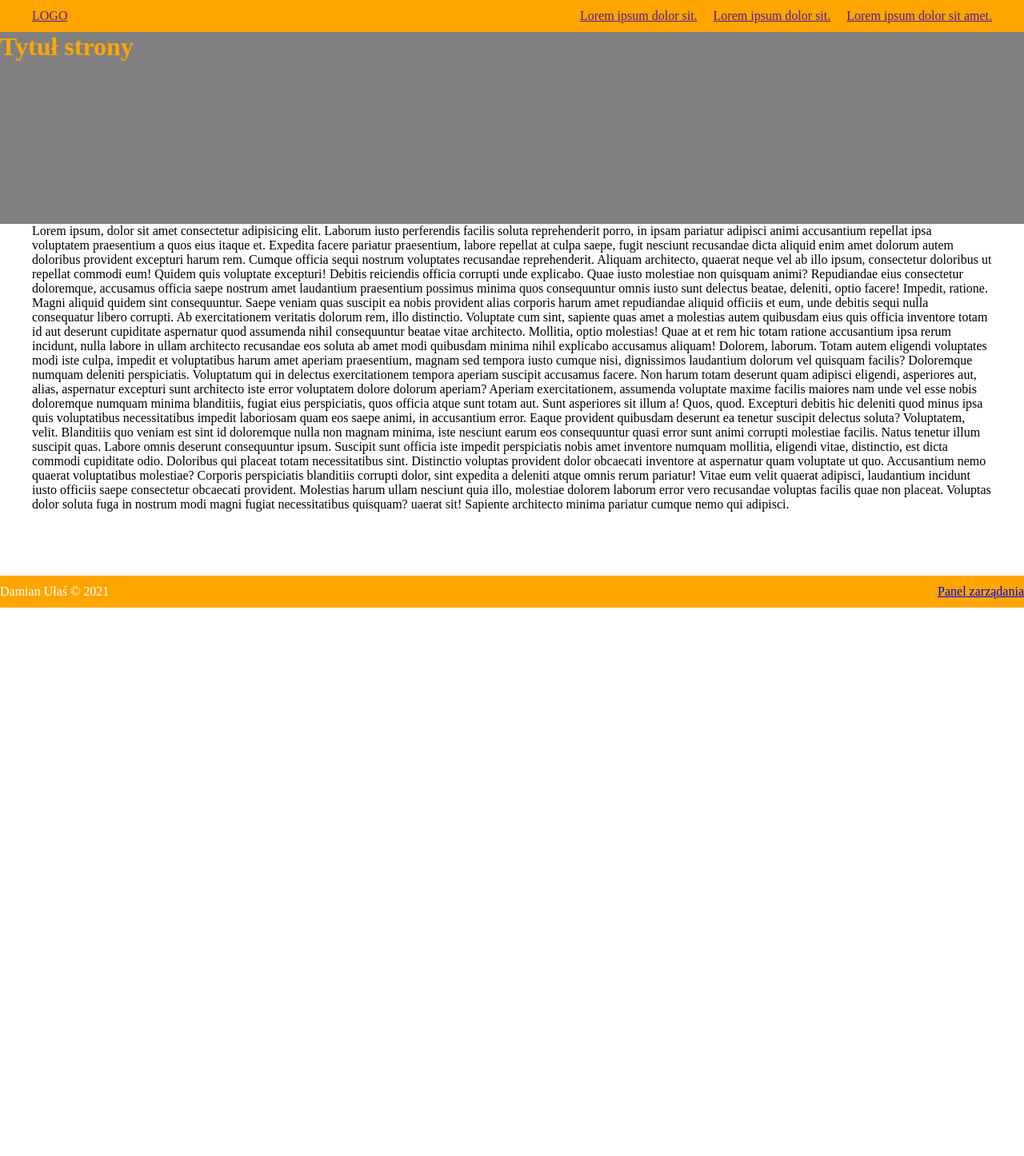
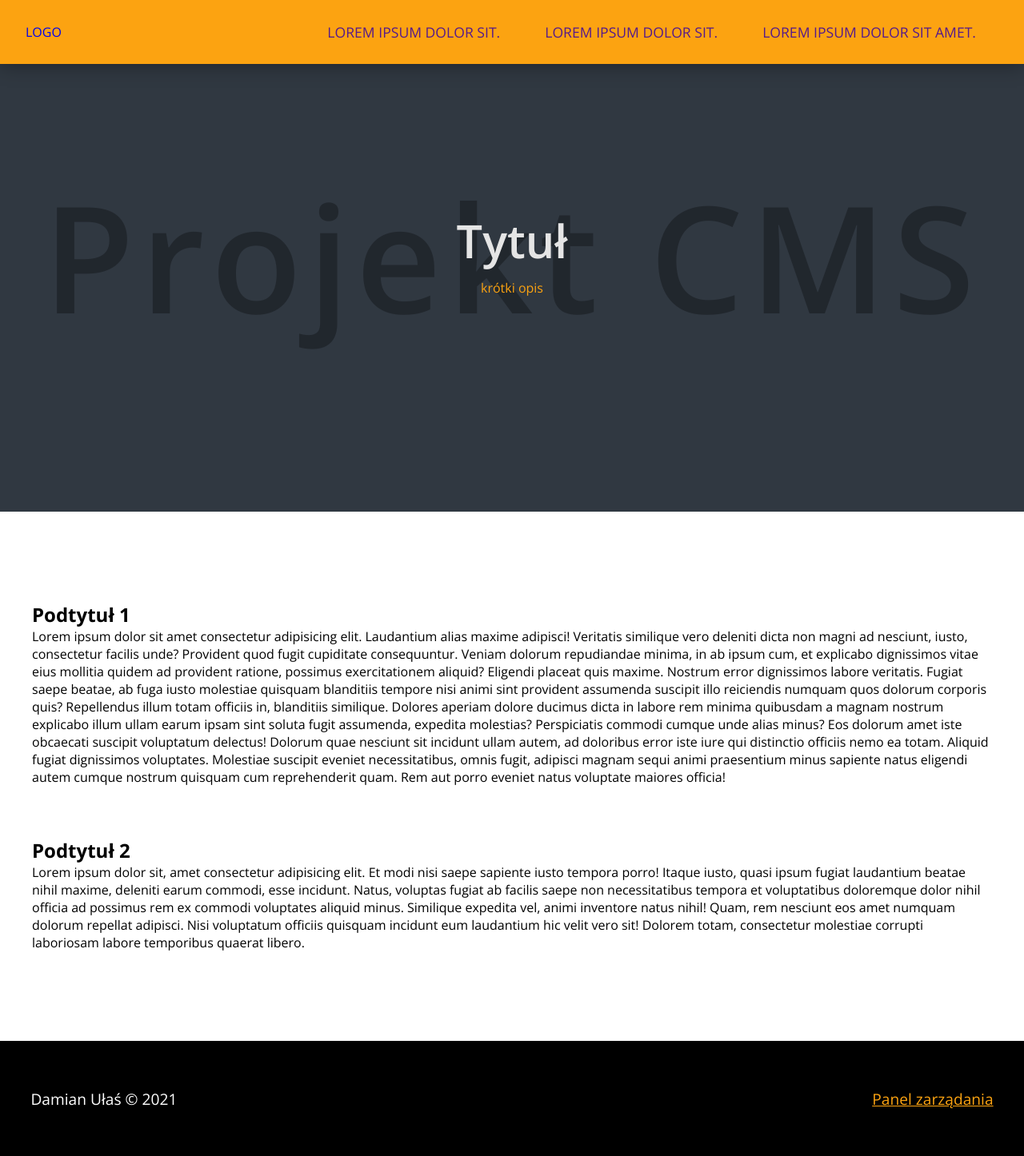
Before and after one commit to DamianoCode/simple-cms, a PHP site: page / in a window 1280 px wide. Shown: the whole page at 80% size. Before the commit the page ends 760 px from the top, so only its background shows below. Run offline with PHP 8.4, Linux system fonts and the light colour scheme.

Commit message:
add styles and change html template

```diff
--- a/header.php
+++ b/header.php
@@ -4,18 +4,16 @@
     <meta charset="UTF-8">
     <meta http-equiv="X-UA-Compatible" content="IE=edge">
     <meta name="viewport" content="width=device-width, initial-scale=1.0">
-    <title>Document</title>
+    <title>Tytuł</title>
     <link rel="stylesheet" href="./styles/style.css">
 </head>
 <body>
-    <header class="header">
-        <div class="header__content content__container">
-            <a class="header__logo" href="">LOGO</a>
+    <header class="navbar">
+            <a class="navbar__logo" href="/index.php">LOGO</a>
 
-            <ul class="header__links">
-                <li class="header__link"><a href="">Lorem ipsum dolor sit.</a></li>
-                <li class="header__link"><a href="">Lorem ipsum dolor sit.</a></li>
-                <li class="header__link"><a href="">Lorem ipsum dolor sit amet.</a></li>
+            <ul class="navbar__links">
+                <li class="navbar__link"><a href="">Lorem ipsum dolor sit.</a></li>
+                <li class="navbar__link"><a href="">Lorem ipsum dolor sit.</a></li>
+                <li class="navbar__link"><a href="">Lorem ipsum dolor sit amet.</a></li>
             </ul>
-        </div>
     </header>
--- a/index.php
+++ b/index.php
@@ -1,27 +1,27 @@
 <?php include_once("header.php") ?>
 
 <div class="main__container" id="page-content">
-    <div class="hero__section">
-        <h1>Tytuł strony</h1>
-    </div>
+    <section class="hero__container section">
+		<h1 class="hero__title">Tytuł</h1>
+		<p class="hero__text">krótki opis</p>
+		<p class="text-background">Projekt CMS</p>
+	</section>
     <div class="content__container">
-    Lorem ipsum, dolor sit amet consectetur adipisicing elit. Laborum iusto perferendis facilis soluta reprehenderit porro, in ipsam pariatur adipisci animi accusantium repellat ipsa voluptatem praesentium a quos eius itaque et.
-    Expedita facere pariatur praesentium, labore repellat at culpa saepe, fugit nesciunt recusandae dicta aliquid enim amet dolorum autem doloribus provident excepturi harum rem. Cumque officia sequi nostrum voluptates recusandae reprehenderit.
-    Aliquam architecto, quaerat neque vel ab illo ipsum, consectetur doloribus ut repellat commodi eum! Quidem quis voluptate excepturi! Debitis reiciendis officia corrupti unde explicabo. Quae iusto molestiae non quisquam animi?
-    Repudiandae eius consectetur doloremque, accusamus officia saepe nostrum amet laudantium praesentium possimus minima quos consequuntur omnis iusto sunt delectus beatae, deleniti, optio facere! Impedit, ratione. Magni aliquid quidem sint consequuntur.
-    Saepe veniam quas suscipit ea nobis provident alias corporis harum amet repudiandae aliquid officiis et eum, unde debitis sequi nulla consequatur libero corrupti. Ab exercitationem veritatis dolorum rem, illo distinctio.
-    Voluptate cum sint, sapiente quas amet a molestias autem quibusdam eius quis officia inventore totam id aut deserunt cupiditate aspernatur quod assumenda nihil consequuntur beatae vitae architecto. Mollitia, optio molestias!
-    Quae at et rem hic totam ratione accusantium ipsa rerum incidunt, nulla labore in ullam architecto recusandae eos soluta ab amet modi quibusdam minima nihil explicabo accusamus aliquam! Dolorem, laborum.
-    Totam autem eligendi voluptates modi iste culpa, impedit et voluptatibus harum amet aperiam praesentium, magnam sed tempora iusto cumque nisi, dignissimos laudantium dolorum vel quisquam facilis? Doloremque numquam deleniti perspiciatis.
-    Voluptatum qui in delectus exercitationem tempora aperiam suscipit accusamus facere. Non harum totam deserunt quam adipisci eligendi, asperiores aut, alias, aspernatur excepturi sunt architecto iste error voluptatem dolore dolorum aperiam?
-    Aperiam exercitationem, assumenda voluptate maxime facilis maiores nam unde vel esse nobis doloremque numquam minima blanditiis, fugiat eius perspiciatis, quos officia atque sunt totam aut. Sunt asperiores sit illum a!
-    Quos, quod. Excepturi debitis hic deleniti quod minus ipsa quis voluptatibus necessitatibus impedit laboriosam quam eos saepe animi, in accusantium error. Eaque provident quibusdam deserunt ea tenetur suscipit delectus soluta?
-    Voluptatem, velit. Blanditiis quo veniam est sint id doloremque nulla non magnam minima, iste nesciunt earum eos consequuntur quasi error sunt animi corrupti molestiae facilis. Natus tenetur illum suscipit quas.
-    Labore omnis deserunt consequuntur ipsum. Suscipit sunt officia iste impedit perspiciatis nobis amet inventore numquam mollitia, eligendi vitae, distinctio, est dicta commodi cupiditate odio. Doloribus qui placeat totam necessitatibus sint.
-    Distinctio voluptas provident dolor obcaecati inventore at aspernatur quam voluptate ut quo. Accusantium nemo quaerat voluptatibus molestiae? Corporis perspiciatis blanditiis corrupti dolor, sint expedita a deleniti atque omnis rerum pariatur!
-    Vitae eum velit quaerat adipisci, laudantium incidunt iusto officiis saepe consectetur obcaecati provident. Molestias harum ullam nesciunt quia illo, molestiae dolorem laborum error vero recusandae voluptas facilis quae non placeat.
-    Voluptas dolor soluta fuga in nostrum modi magni fugiat necessitatibus quisquam? uaerat sit! Sapiente architecto minima pariatur cumque nemo qui adipisci.
-    </div>
+        <div class="text__container">
+            <h2>Podtytuł 1</h2>
+            Lorem ipsum dolor sit amet consectetur adipisicing elit. Laudantium alias maxime adipisci! Veritatis similique vero deleniti dicta non magni ad nesciunt, iusto, consectetur facilis unde? Provident quod fugit cupiditate consequuntur.
+            Veniam dolorum repudiandae minima, in ab ipsum cum, et explicabo dignissimos vitae eius mollitia quidem ad provident ratione, possimus exercitationem aliquid? Eligendi placeat quis maxime. Nostrum error dignissimos labore veritatis.
+            Fugiat saepe beatae, ab fuga iusto molestiae quisquam blanditiis tempore nisi animi sint provident assumenda suscipit illo reiciendis numquam quos dolorum corporis quis? Repellendus illum totam officiis in, blanditiis similique.
+            Dolores aperiam dolore ducimus dicta in labore rem minima quibusdam a magnam nostrum explicabo illum ullam earum ipsam sint soluta fugit assumenda, expedita molestias? Perspiciatis commodi cumque unde alias minus?
+            Eos dolorum amet iste obcaecati suscipit voluptatum delectus! Dolorum quae nesciunt sit incidunt ullam autem, ad doloribus error iste iure qui distinctio officiis nemo ea totam. Aliquid fugiat dignissimos voluptates.
+            Molestiae suscipit eveniet necessitatibus, omnis fugit, adipisci magnam sequi animi praesentium minus sapiente natus eligendi autem cumque nostrum quisquam cum reprehenderit quam. Rem aut porro eveniet natus voluptate maiores officia!
+        </div>
+        <div class="text__container">
+            <h2>Podtytuł 2</h2>
+            Lorem ipsum dolor sit, amet consectetur adipisicing elit. Et modi nisi saepe sapiente iusto tempora porro! Itaque iusto, quasi ipsum fugiat laudantium beatae nihil maxime, deleniti earum commodi, esse incidunt.
+            Natus, voluptas fugiat ab facilis saepe non necessitatibus tempora et voluptatibus doloremque dolor nihil officia ad possimus rem ex commodi voluptates aliquid minus. Similique expedita vel, animi inventore natus nihil!
+            Quam, rem nesciunt eos amet numquam dolorum repellat adipisci. Nisi voluptatum officiis quisquam incidunt eum laudantium hic velit vero sit! Dolorem totam, consectetur molestiae corrupti laboriosam labore temporibus quaerat libero.
+        </div>
 </div>
 
 <?php include_once("footer.php") ?>
--- a/styles/style.css
+++ b/styles/style.css
@@ -1,8 +1,22 @@
+@import url("https://fonts.googleapis.com/css2?family=Open+Sans:wght@300;400;600;700&display=swap");
 *, *::after, *::before {
   -webkit-box-sizing: border-box;
           box-sizing: border-box;
   padding: 0;
   margin: 0;
+}
+
+:root {
+  --main-orange: #fca311;
+  --main-grey: #303841;
+  --main-lightgrey: #e5e5e5;
+  --main-darkblue: #14213d;
+}
+
+html {
+  scroll-behavior: smooth;
+  font-family: "Open Sans", sans-serif;
+  background-color: var(--main-grey);
 }
 
 body {
@@ -11,77 +25,163 @@ body {
   min-height: 100vh;
 }
 
-.header, .footer {
-  min-height: 5vh;
-  background-color: orange;
-  color: white;
-}
-
-.header__content {
+.navbar {
+  z-index: 10;
+  position: fixed;
+  top: 0;
+  min-height: 10vh;
+  padding: 0 2em;
+  width: 100%;
   display: -webkit-box;
   display: -ms-flexbox;
   display: flex;
-  -webkit-box-orient: horizontal;
-  -webkit-box-direction: normal;
-      -ms-flex-direction: row;
-          flex-direction: row;
   -webkit-box-pack: justify;
       -ms-flex-pack: justify;
           justify-content: space-between;
   -webkit-box-align: center;
       -ms-flex-align: center;
           align-items: center;
-  height: 5vh;
+  background-color: var(--main-orange);
+  -webkit-box-shadow: 0 0 25px rgba(0, 0, 0, 0.4);
+          box-shadow: 0 0 25px rgba(0, 0, 0, 0.4);
 }
 
-.header__content .header__links {
-  min-width: 30%;
+.navbar > ul {
   display: -webkit-box;
   display: -ms-flexbox;
   display: flex;
-  -webkit-box-orient: horizontal;
-  -webkit-box-direction: normal;
-      -ms-flex-direction: row;
-          flex-direction: row;
-  -webkit-box-pack: justify;
-      -ms-flex-pack: justify;
-          justify-content: space-between;
-  gap: 20px;
-}
-
-.header__content .header__links .header__link {
   list-style: none;
 }
 
-.content__container {
-  margin: 0 auto;
-  max-width: 1200px;
-  width: 100%;
+.navbar a {
+  text-decoration: none;
 }
 
-.main__container {
-  min-height: 85vh;
+.navbar .navbar__title {
+  color: #000;
+  display: -webkit-box;
+  display: -ms-flexbox;
+  display: flex;
+  -webkit-box-align: center;
+      -ms-flex-align: center;
+          align-items: center;
+  font-weight: 600;
+  font-size: 2rem;
+  margin-left: calc(0.5rem + 1.5vw);
 }
 
-.main__container > .hero__section {
-  min-height: 30vh;
-  background-color: gray;
-  color: orange;
+.navbar .navbar__link {
+  position: relative;
+  color: #001;
+  font-size: 1.1rem;
+  font-weight: 400;
+  text-transform: uppercase;
+  padding: 0 calc(0.5em + 1.5vw);
+}
+
+.hero__container {
+  min-height: 50vh;
+  position: relative;
+  z-index: -1;
+  color: var(--main-lightgrey);
+  padding: 0;
+  height: 80vh;
+  overflow: hidden;
+  display: -webkit-box;
+  display: -ms-flexbox;
+  display: flex;
+  -webkit-box-orient: vertical;
+  -webkit-box-direction: normal;
+      -ms-flex-direction: column;
+          flex-direction: column;
+  -webkit-box-align: center;
+      -ms-flex-align: center;
+          align-items: center;
+  -webkit-box-pack: center;
+      -ms-flex-pack: center;
+          justify-content: center;
+}
+
+.hero__container .hero__title {
+  text-align: center;
+  line-height: 1.1;
+  font-size: calc(2rem + 2vw);
+  font-weight: 600;
+  margin-bottom: 1rem;
+}
+
+.hero__container .hero__title > .hero__title--acent {
+  text-shadow: 3px 3px 1px var(--main-orange);
+}
+
+.hero__text {
+  position: relative;
+  margin: 0;
+  text-align: center;
+  font-weight: 300;
+  color: var(--main-orange);
+}
+
+.text-background {
+  text-align: center;
+  position: absolute;
+  z-index: -1;
+  font-size: calc(2rem + 12vw);
+  letter-spacing: 0.5rem;
+  font-weight: 600;
+  color: rgba(0, 0, 0, 0.3);
+}
+
+.content__container {
+  min-height: 80vh;
+  padding: 5em 2em;
+  background-color: white;
+  min-height: 80vh;
+  display: -webkit-box;
+  display: -ms-flexbox;
+  display: flex;
+  -webkit-box-align: center;
+      -ms-flex-align: center;
+          align-items: center;
+  -webkit-box-pack: center;
+      -ms-flex-pack: center;
+          justify-content: center;
+  -webkit-box-orient: vertical;
+  -webkit-box-direction: normal;
+      -ms-flex-direction: column;
+          flex-direction: column;
+}
+
+.text__container {
+  max-width: 1200px;
+  margin-block: 2em;
 }
 
 .footer {
+  padding: 0 2em;
+  min-height: 18vmin;
+  background-color: black;
+  color: white;
+  font-size: 1.2em;
   display: -webkit-box;
   display: -ms-flexbox;
   display: flex;
-  -webkit-box-orient: horizontal;
-  -webkit-box-direction: normal;
-      -ms-flex-direction: row;
-          flex-direction: row;
   -webkit-box-pack: justify;
       -ms-flex-pack: justify;
           justify-content: space-between;
   -webkit-box-align: center;
       -ms-flex-align: center;
           align-items: center;
+  text-align: center;
+}
+
+.footer a {
+  color: var(--main-orange);
+  -webkit-transition: color 0.2s ease-in-out;
+  transition: color 0.2s ease-in-out;
+}
+
+.footer a:hover {
+  color: white;
 }
 /*# sourceMappingURL=style.css.map */
--- a/styles/style.scss
+++ b/styles/style.scss
@@ -1,7 +1,19 @@
+@import url("https://fonts.googleapis.com/css2?family=Open+Sans:wght@300;400;600;700&display=swap");
 *, *::after, *::before {
     box-sizing: border-box;
     padding: 0;
     margin: 0;
+}
+:root {
+	--main-orange: #fca311;
+	--main-grey: #303841;
+	--main-lightgrey: #e5e5e5;
+	--main-darkblue: #14213d;
+}
+html {
+	scroll-behavior: smooth;
+	font-family: "Open Sans", sans-serif;
+	background-color: var(--main-grey);
 }
 
 body{
@@ -9,48 +21,111 @@ body{
     margin: 0;
     min-height: 100vh;
 }
-
-.header, .footer{
-    min-height: 5vh;
-    background-color: orange;
-    color: white;
-}
-.header__content{
+.navbar {
+	z-index: 10;
+	position: fixed;
+	top: 0;
+    min-height: 10vh;
+    padding: 0 2em;
+	width: 100%;
 	display: flex;
-    flex-direction: row;
 	justify-content: space-between;
     align-items: center;
-    height: 5vh;
-    .header__links{
-        min-width: 30%;
+	background-color: var(--main-orange);
+	box-shadow: 0 0 25px rgba(0, 0, 0, 0.4);
+	& > ul {
 		display: flex;
-        flex-direction: row;
-        justify-content: space-between;
-        gap: 20px;
-        .header__link{
 		list-style: none;
+	}
+	& a {
+		text-decoration: none;
+	}
+	.navbar__title {
+		color: #000;
+		display: flex;
+		align-items: center;
+		font-weight: 600;
+		font-size: 2rem;
+		margin-left: calc(0.5rem + 1.5vw);
+	}
+	.navbar__link {
+		position: relative;
+		color: #001;
+		font-size: 1.1rem;
+		font-weight: 400;
+		text-transform: uppercase;
+		padding: 0 calc(0.5em + 1.5vw);
+	}
+}
+.hero__container {
+    min-height: 50vh;
+	position: relative;
+	z-index: -1;
+	color: var(--main-lightgrey);
+	padding: 0;
+	height: 80vh;
+	overflow: hidden;
+	display: flex;
+	flex-direction: column;
+	align-items: center;
+	justify-content: center;
+	.hero__title {
+		text-align: center;
+		line-height: 1.1;
+		font-size: calc(2rem + 2vw);
+		font-weight: 600;
+		margin-bottom: 1rem;
+
+		& > .hero__title--acent {
+			text-shadow: 3px 3px 1px var(--main-orange);
 		}
 	}
 }
+.hero__text {
+	position: relative;
+	margin: 0;
+	text-align: center;
+	font-weight: 300;
+	color: var(--main-orange);
+}
+.text-background {
+    text-align: center;
+	position: absolute;
+	z-index: -1;
+	font-size: calc(2rem + 12vw);
+	letter-spacing: 0.5rem;
+	font-weight: 600;
+	color: rgba(0, 0, 0, 0.3);
+}
 .content__container{
-    margin: 0 auto;
+    min-height: 80vh;
+    padding: 5em 2em;
+    background-color: white;
+    min-height: 80vh;
+    display: flex;
+    align-items: center;
+    justify-content: center;
+    flex-direction: column;
+}
+.text__container{
     max-width: 1200px;
-    width: 100%;
+    margin-block: 2em;
 }
-
-.main__container{
-    min-height: 85vh;
-
-    & > .hero__section{
-        min-height: 30vh;
-        background-color: gray;
-        color: orange;
+.footer {
+    padding: 0 2em;
+	min-height: 18vmin;
+	background-color: black;
+	color: white;
+	font-size: 1.2em;
+	display: flex;
+	justify-content: space-between;
+	align-items: center;
+	text-align: center;
+	& a {
+		color: var(--main-orange);
+		transition: color 0.2s ease-in-out;
+		&:hover {
+			color: white;
 		}
 	}
-
-.footer{
-    display: flex;
-    flex-direction: row;
-    justify-content: space-between;
-    align-items: center;
 }
```
Also changed, not shown: 1 other file. Lines whose indentation alone changed are shown as unchanged.
